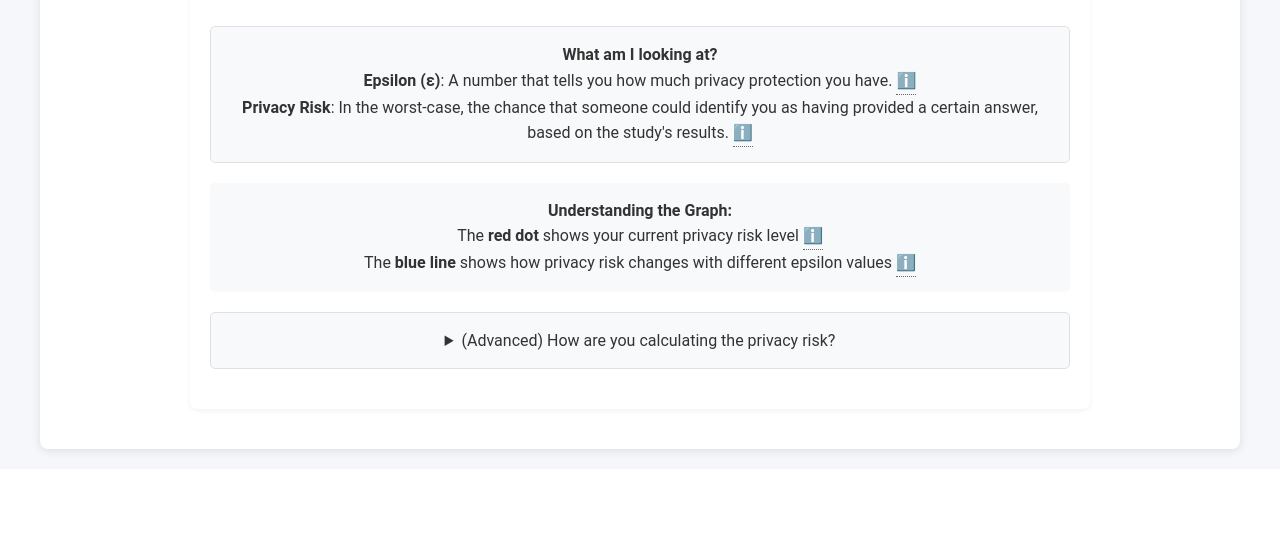
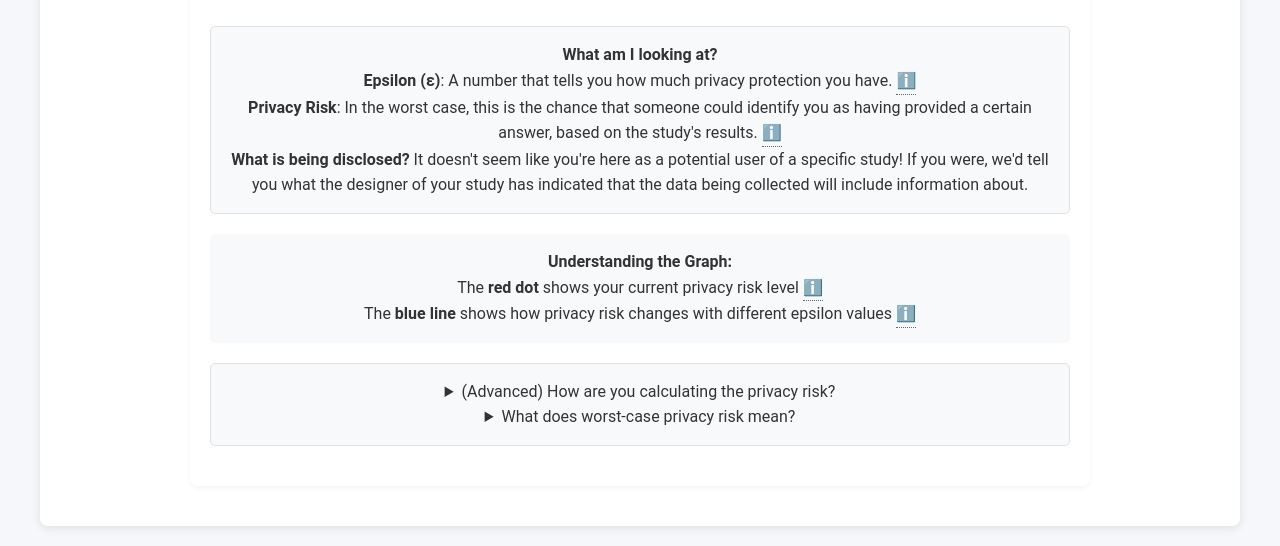
Before and after one commit to jnair37/cs208-tool, a Flask app: page /users in a window 1280 px wide. Shown: the part 1151-1697 px from the top of the page. Before the commit the page ends 1608 px from the top, so only its background shows below. Run offline with Flask 3, Linux system fonts and the light colour scheme; some libraries are stand-ins or nearby versions.

Commit message:
final user tweaks

```diff
--- a/templates/users.html
+++ b/templates/users.html
@@ -210,11 +210,12 @@
                             <span class="tooltiptext">Think of epsilon like a privacy budget - lower numbers mean more privacy protection, higher numbers mean less protection but more accurate results.</span>
                         </span>
                     </li>
-                    <li><strong>Privacy Risk</strong>: In the worst-case, the chance that someone could identify you as having provided a certain answer, based on the study's results.
+                    <li><strong>Privacy Risk</strong>: In the worst case, this is the chance that someone could identify you as having provided a certain answer, based on the study's results.
                         <span class="tooltip">ℹ️
                             <span class="tooltiptext">This is shown on a scale from 0 (no risk) to 1 (maximum risk). For example, 0.5 means there's a 50% chance of potential privacy disclosure.</span>
                         </span>
                     </li>
+                    <li><strong>What is being disclosed?</strong> It doesn't seem like you're here as a potential user of a specific study! If you were, we'd tell you what the designer of your study has indicated that the data being collected will include information about. </li>
                 </ul>
             </div>
             <div class="graph-explanation">
@@ -243,9 +244,12 @@
                         \]
                     </div>
                     <p>This formula is calculated according to <a href="https://git.gnunet.org/bibliography.git/plain/docs/Choosing-%CE%B5-2011Lee.pdf">Lee and Clifton's 2011 paper</a> and <a href="https://eprint.iacr.org/2021/1125.pdf">Mehner's 2021 follow-up</a>, which simplifies the formula to the above under worst-case bounds for the ratio of two additional variables (v(maximum change) and f(global function sensitivity) (v/f <= 1)). These two papers prove an upper bound on identification risk given a query about a specific datapoint, in terms of an epsilon value and a number of participants n. Specifically, the formula sets out to calculate the risk of an identification attack if an attacker were to query the data for a subset relative to a sensitive piece of information.</p>
-                    <p>Assumptions: For now, we assume n=1000 participants for demonstration purposes. In the future, we may allow researchers to ensure the tool reflects their specific target number of participants when it is displayed to their users. The privacy risk calculation is built on a prior probability distribution -- the odds that a potential adversary could correctly guess prior to receiving the data -- and a posterior Bayesian inference update given the query result. </p>
-                    <p></p>
-                </details>
+                    <p>Assumptions: For now, we assume n=1000 participants for demonstration purposes. In the future, we may allow researchers to ensure the tool reflects their specific target number of participants when it is displayed to their users. Statistical background: The privacy risk calculation is built on a prior probability distribution -- the odds that a potential adversary could correctly guess prior to receiving the data -- and a posterior Bayesian inference update given the query result. </p>
+               </details>
+               <details>
+                <summary>What does worst-case privacy risk mean? </summary>
+                <p>We are referring to it as your worst case privacy risk because your risk depends on the data itself and how the combinations of people's answers turn out. We're erring on the side of higher chances here - your risk could be lower than this, but not higher.</p>
+               </details>
             </div>
         </div>
     </div>
```
